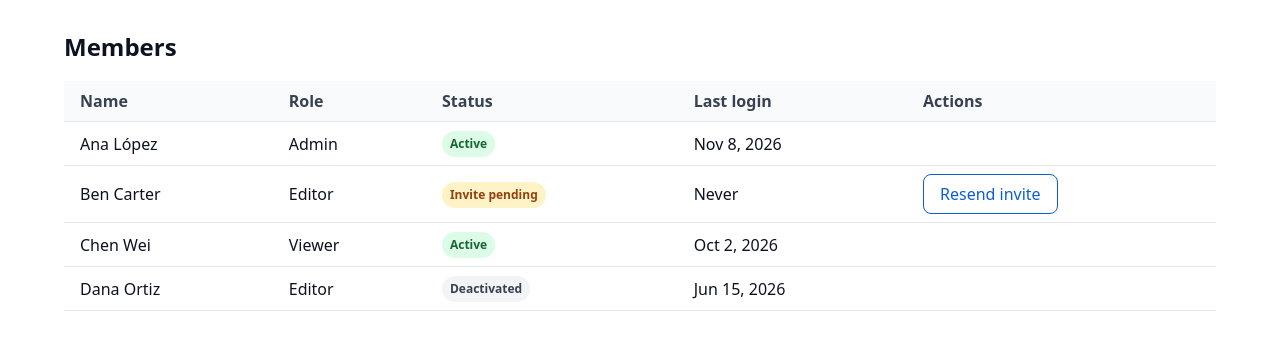
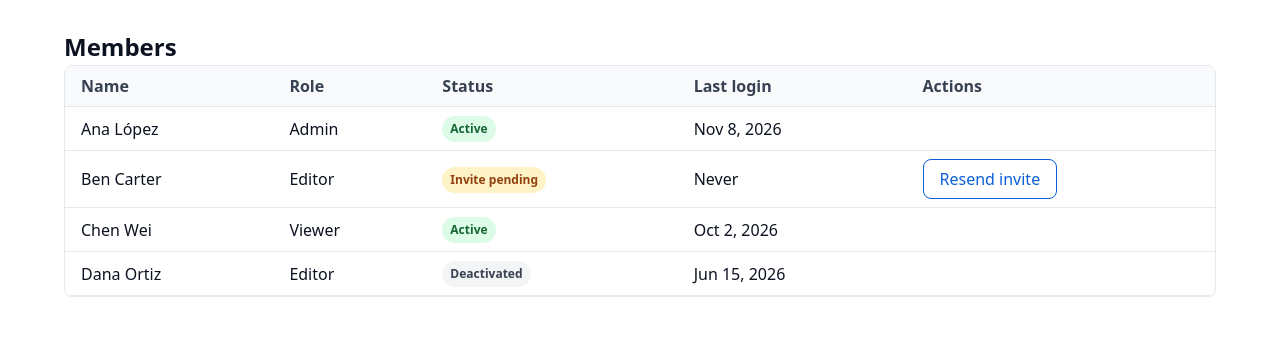
Before and after one commit to andreromanm/team-members, a plain HTML site: page index.html in a window 1280 px wide. Shown: the part 318-668 px from the top of the page. Drawn offline with Linux system fonts and the light colour scheme.

Commit message:
style: add table container border and rounded corners

```diff
--- a/styles.css
+++ b/styles.css
@@ -248,12 +248,14 @@ a:focus-visible {
 
 .table-container {
     overflow-x: auto;
+    border: 1px solid var(--color-border);
+    border-radius: var(--radius-md);
 }
 
 .members-table {
     width: 100%;
     border-collapse: collapse;
-    margin-top: var(--space-4);
+    /* margin-top: var(--space-4); */
     font-size: var(--font-size-md);
 }
 
@@ -261,8 +263,9 @@ a:focus-visible {
 .members-table td {
     padding: var(--space-2) var(--space-4);
     text-align: left;
+    white-space: nowrap;
+    /* Use a bottom border for rows instead of a full grid box around every single cell */
     border-bottom: 1px solid var(--color-border);
-    white-space: nowrap;
 }
 
 .members-table th {
```
